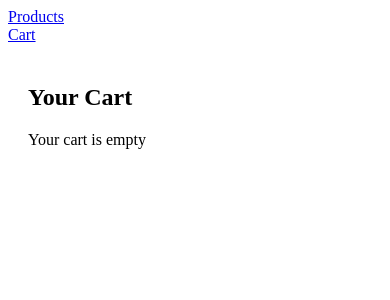
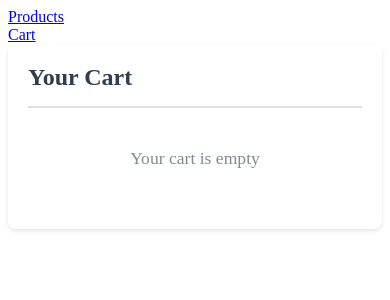
Before and after one commit to mahajant99/shopping-cart, an Angular app: page /cart in a window 390 px wide. Shown: the top 300 px of the page. Built offline with nearby package versions, Linux system fonts and the light colour scheme.

Commit message:
Show total price and add option to remove and clear cart
Signed-off-by: Tushar Mahajan <mahajant99@gmail.com>

```diff
--- a/src/app/components/cart/cart.component.css
+++ b/src/app/components/cart/cart.component.css
@@ -3,13 +3,37 @@
   padding: 20px;
   max-width: 600px;
   margin: 0 auto;
+  background-color: #ffffff;
+  border-radius: 8px;
+  box-shadow: 0 2px 4px rgba(0, 0, 0, 0.1);
+}
+
+.cart-header {
+  display: flex;
+  justify-content: space-between;
+  align-items: center;
+  margin-bottom: 20px;
+  padding-bottom: 15px;
+  border-bottom: 2px solid #e0e0e0;
+}
+
+.cart-header h2 {
+  margin: 0;
+  color: #2c3e50;
+}
+
+.empty-cart-message {
+  text-align: center;
+  color: #7f8c8d;
+  font-size: 1.1rem;
+  margin: 40px 0;
 }
 
 .cart-item {
   display: flex;
   align-items: center;
   border-bottom: 1px solid #e0e0e0;
-  padding: 10px 0;
+  padding: 15px 0;
 }
 
 .cart-item-image {
@@ -17,6 +41,7 @@
   height: 80px;
   object-fit: contain;
   margin-right: 20px;
+  border-radius: 4px;
 }
 
 .cart-item-details {
@@ -26,6 +51,7 @@
 .cart-item-details h3 {
   margin: 0 0 5px 0;
   font-size: 1rem;
+  color: #2c3e50;
 }
 
 .cart-item-details p {
@@ -33,3 +59,73 @@
   color: #2ecc71;
   font-weight: bold;
 }
+
+.delete-btn {
+  padding: 8px 12px;
+  background-color: #e74c3c;
+  color: white;
+  border: none;
+  border-radius: 4px;
+  cursor: pointer;
+  transition: background-color 0.3s;
+  font-size: 0.9rem;
+}
+
+.delete-btn:hover {
+  background-color: #c0392b;
+}
+
+.clear-cart-btn {
+  padding: 8px 16px;
+  background-color: #95a5a6;
+  color: white;
+  border: none;
+  border-radius: 4px;
+  cursor: pointer;
+  transition: background-color 0.3s;
+  font-size: 0.9rem;
+}
+
+.clear-cart-btn:hover {
+  background-color: #7f8c8d;
+}
+
+.cart-summary {
+  margin-top: 20px;
+  padding: 20px;
+  background-color: #f8f9fa;
+  border-radius: 4px;
+}
+
+.total-price h3 {
+  margin: 0;
+  color: #2c3e50;
+  text-align: right;
+  font-size: 1.2rem;
+}
+
+@media (max-width: 480px) {
+  .cart-header {
+    flex-direction: column;
+    align-items: flex-start;
+    gap: 10px;
+  }
+
+  .clear-cart-btn {
+    width: 100%;
+  }
+
+  .cart-item {
+    flex-direction: column;
+    text-align: center;
+  }
+
+  .cart-item-image {
+    margin: 0 0 10px 0;
+  }
+
+  .delete-btn {
+    margin-top: 10px;
+    width: 100%;
+  }
+}
--- a/src/app/components/cart/cart.component.html
+++ b/src/app/components/cart/cart.component.html
@@ -1,14 +1,32 @@
 <div class="cart-container">
-  <h2>Your Cart</h2>
+  <div class="cart-header">
+    <h2>Your Cart</h2>
+    <button *ngIf="cartItems.length > 0"
+            class="clear-cart-btn"
+            (click)="clearCart()">
+      Clear Cart
+    </button>
+  </div>
+
   <ng-container *ngIf="cartItems.length === 0">
-    <p>Your cart is empty</p>
+    <p class="empty-cart-message">Your cart is empty</p>
   </ng-container>
+
   <ng-container *ngIf="cartItems.length > 0">
     <div *ngFor="let item of cartItems" class="cart-item">
       <img [src]="item.image" alt="{{ item.title }}" class="cart-item-image">
       <div class="cart-item-details">
         <h3>{{ item.title }}</h3>
-        <p>Price: ${{ item.price }}</p>
+          <p>Price: ${{ item.price.toFixed(2) }}</p>
+      </div>
+      <button class="delete-btn" (click)="removeItem(item.id)">
+        <i class="fas fa-trash"></i> Remove
+      </button>
+    </div>
+
+    <div class="cart-summary">
+      <div class="total-price">
+        <h3>Total: ${{ totalPrice.toFixed(2) }}</h3>
       </div>
     </div>
   </ng-container>
--- a/src/app/components/cart/cart.component.ts
+++ b/src/app/components/cart/cart.component.ts
@@ -12,6 +12,7 @@ import { Product } from '../../models/product.interface';
 })
 export class CartComponent implements OnInit {
   cartItems: Product[] = [];
+  totalPrice: number = 0;
 
   constructor(private cartService: CartService) { }
 
@@ -19,5 +20,18 @@ export class CartComponent implements OnInit {
     this.cartService.getCartItems().subscribe(items => {
       this.cartItems = items;
     });
+
+    this.cartService.getTotalPrice().subscribe(total => {
+      this.totalPrice = total;
+    });
   }
+
+  removeItem(productId: number) {
+    this.cartService.removeFromCart(productId);
+  }
+
+  clearCart() {
+    this.cartService.clearCart();
+  }
+
 }
--- a/src/app/services/cart.service.ts
+++ b/src/app/services/cart.service.ts
@@ -1,6 +1,6 @@
 import { Injectable } from '@angular/core';
 import { BehaviorSubject, Observable } from 'rxjs';
-import { tap } from 'rxjs/operators';
+import { map, tap } from 'rxjs/operators';
 
 @Injectable({
   providedIn: 'root'
@@ -23,4 +23,21 @@ export class CartService {
       tap(items => items)
     );
   }
+
+  removeFromCart(productId: number) {
+    const currentItems = this.cartItems.value;
+    const updatedItems = currentItems.filter(item => item.id !== productId);
+    this.cartItems.next(updatedItems);
+  }
+
+  getTotalPrice(): Observable<number> {
+    return this.cartItems.pipe(
+      map((items: any[]) => items.reduce((total, item) => total + item.price, 0))
+    );
+  }
+
+  clearCart() {
+    this.cartItems.next([]);
+  }
+
 }
```
